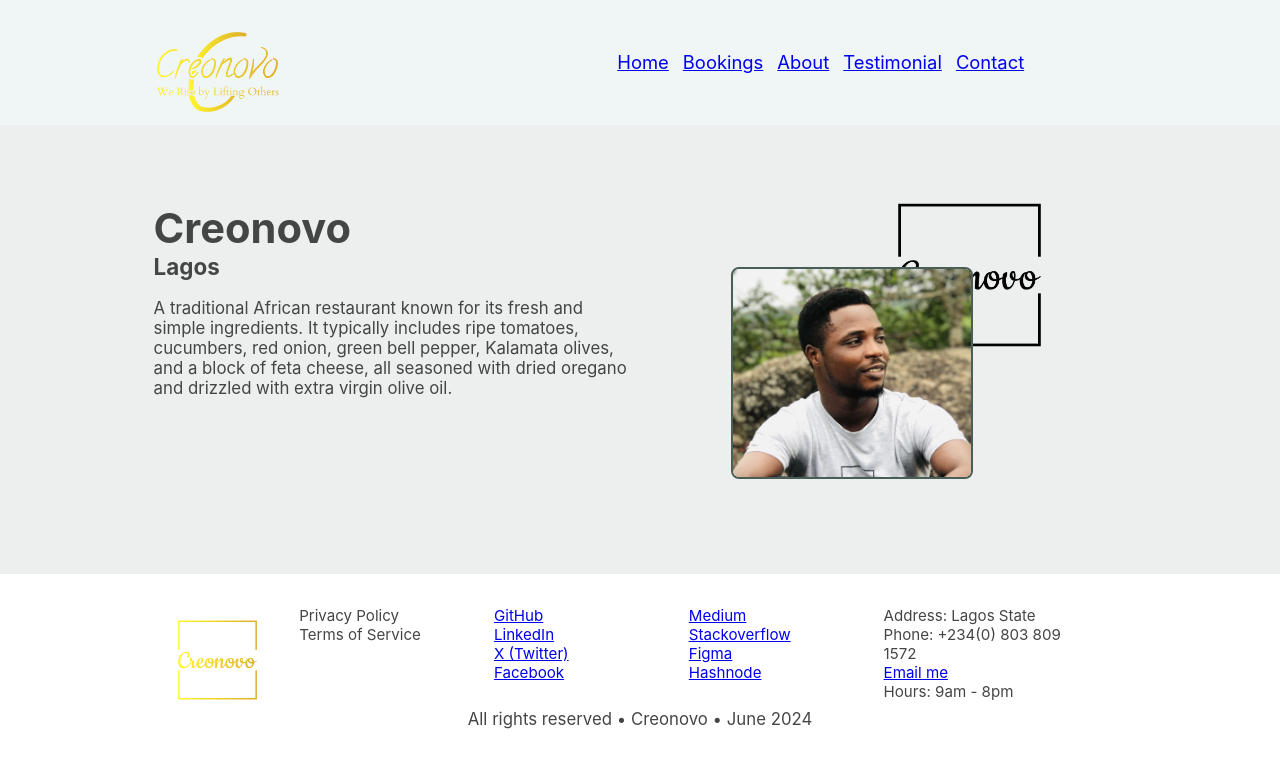
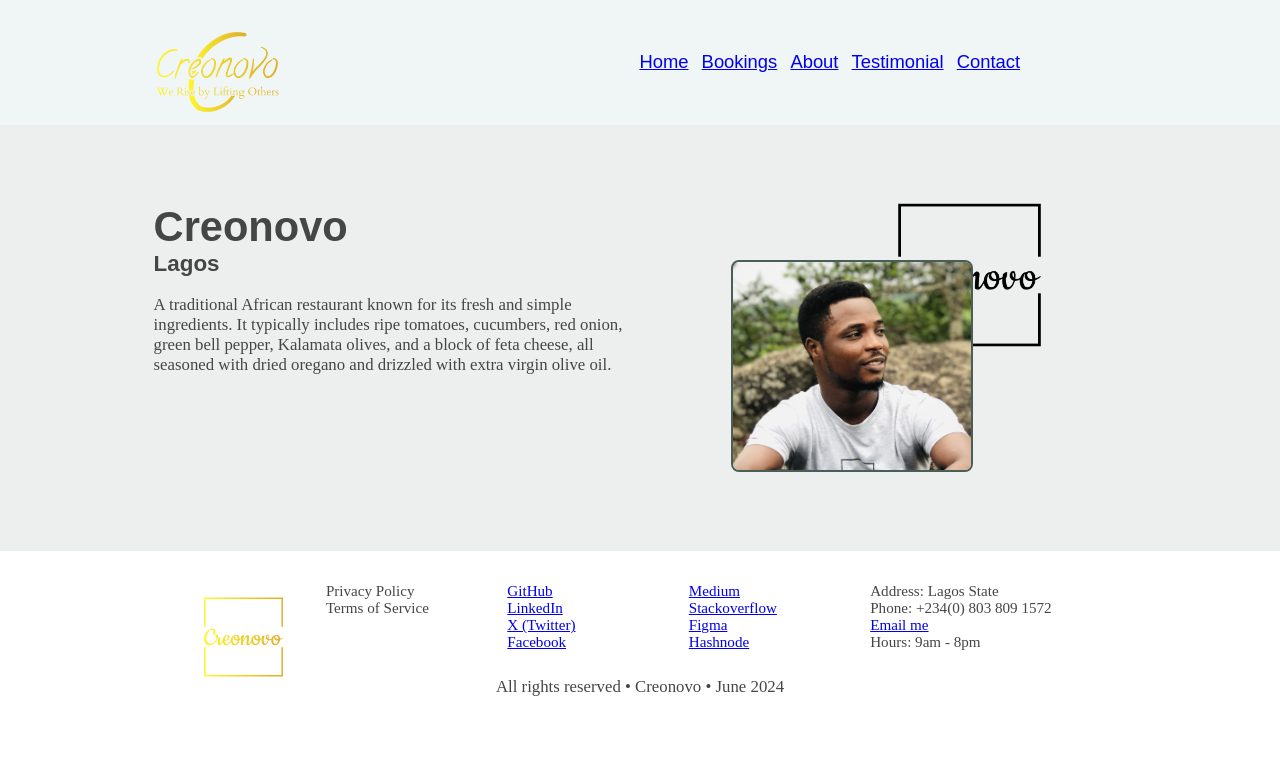
Before and after one commit to DafetiteOgaga/creonovo-website, a React (Create React App) app: page /about in a window 1280 px wide. Shown: the top 768 px of the page. Built offline with nearby package versions, Linux system fonts and the light colour scheme.

Commit message:
changed font-family to karla and markazi

```diff
--- a/src/App.css
+++ b/src/App.css
@@ -21,6 +21,13 @@
 	}
 }
 
+.karle-font {
+	font-family: 'Karla', sans-serif;
+}
+.markazi-font {
+	font-family: 'Markazi Text', serif;
+}
+
 .barBar {
 	background-color: hwb(180 94% 4%);
 }
@@ -40,6 +47,7 @@
 	color: #444645;
 	font-size: 100%;
 	margin-top: 0;
+	font-family: 'Karla', sans-serif;
 
 	@media (min-width: 480px) {
 		font-size: 120%;
@@ -54,6 +62,7 @@
 
 .head2 {
 	color: #444645;
+	font-family: 'Karla', sans-serif;
 	font-size: 60%;
 	margin-top: 0;
 
@@ -74,6 +83,7 @@
 
 .head3, .head3 h3, div input, .head3 option {
 	font-size: 68%;
+	font-family: 'Karla', sans-serif;
 
 	@media (min-width: 480px) {
 		font-size: 80%;
@@ -88,6 +98,7 @@
 
 .head4 {
 	font-size: 55%;
+	font-family: 'Karla', sans-serif;
 
 	@media (min-width: 1024px) {
 		font-size: 95%;
@@ -97,6 +108,7 @@
 .paragraph {
 	color: #444645;
 	font-size: 50%;
+	font-family: 'Markazi Text', serif;
 	margin-top: 0;
 	margin-bottom: 4%;
 	@media (min-width: 480px) {
@@ -177,6 +189,7 @@
 	font-weight: 900;
 	border-style: hidden;
 	font-size: 61%;
+	font-family: 'Karla', sans-serif;
 	text-align: center;
 	display: inline-flex;
 	cursor: pointer;
--- a/src/component/Hero.js
+++ b/src/component/Hero.js
@@ -43,6 +43,7 @@ const Head1 = styled.h1`
 	padding-bottom: ${ ({$booking}) => $booking ? '4.5%' : '0' };
 	padding-top: ${ ({$booking}) => $booking ? '2%' : '0' };
 	margin-bottom: 0;
+	// font-family: 'Karla', sans-serif;
 `
 const Head2 = styled.h2`
 	margin-bottom: ${ ({$booking}) => $booking ? '0' : '0' };
```
